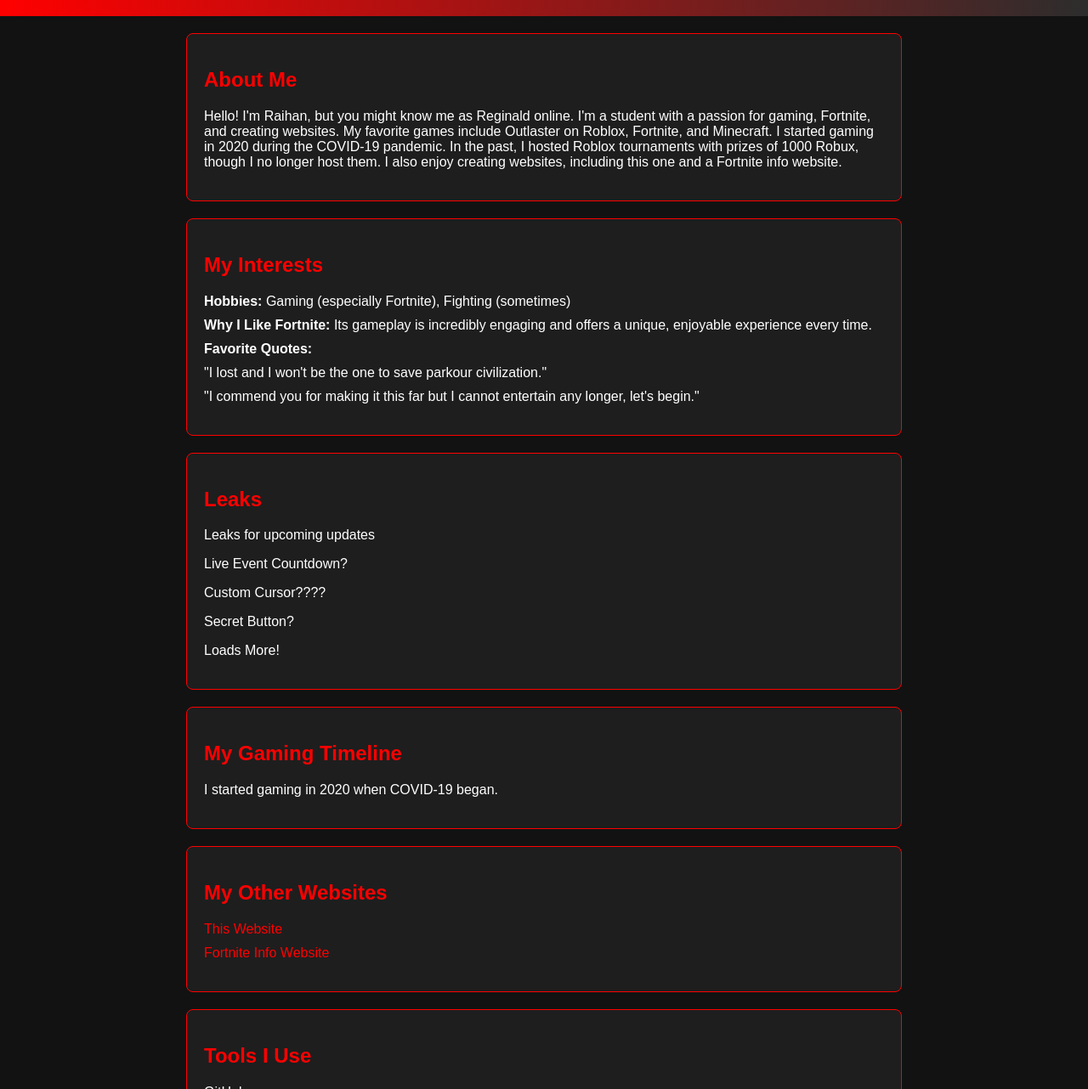
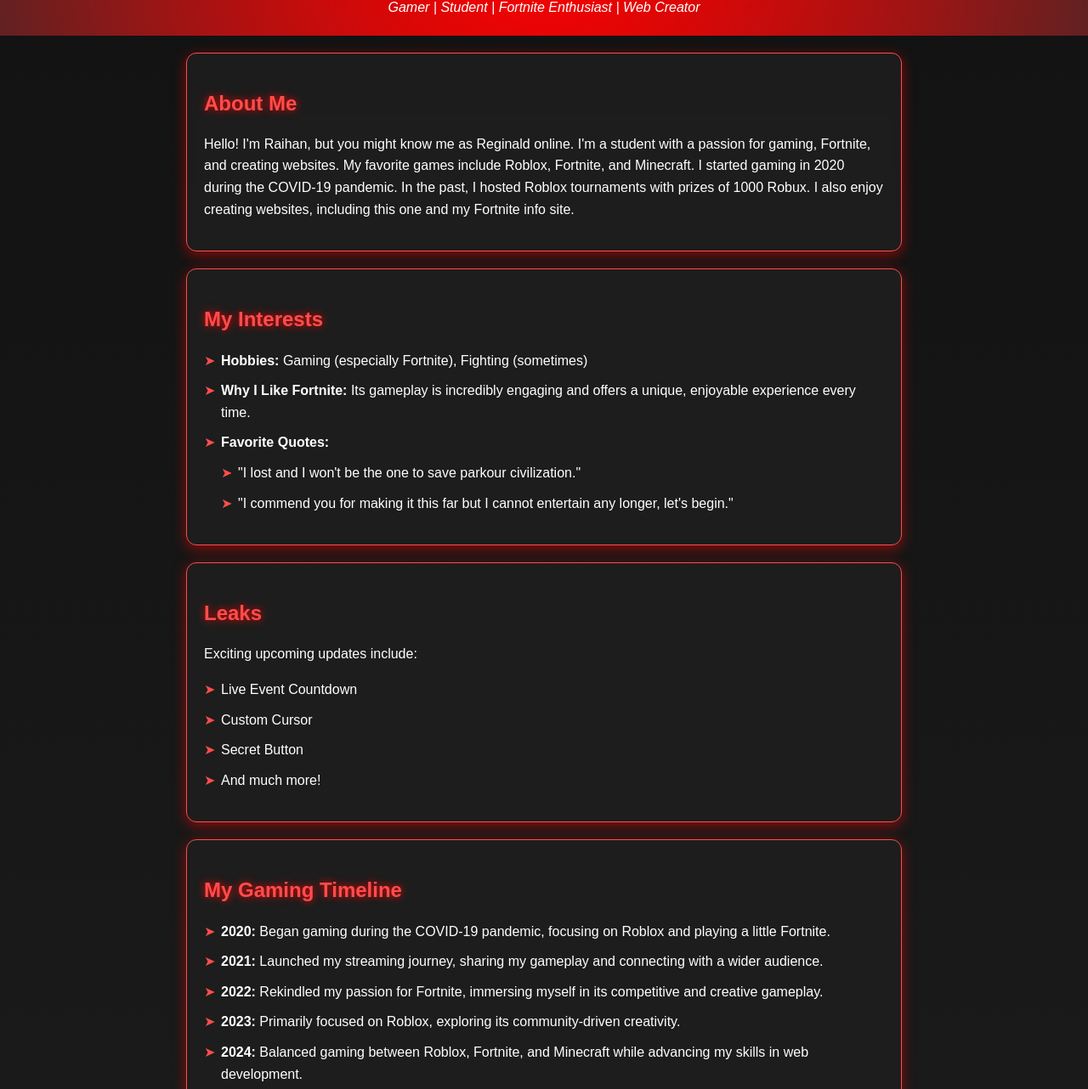
Before and after one commit to rn9997/about-myself-project, a plain HTML site: page index.html in a window 1280 px wide. Shown: the part 98-1380 px from the top of the page at 85% size. Drawn offline with Linux system fonts and the light colour scheme.

Commit message:
Update index.html

```diff
--- a/index.html
+++ b/index.html
@@ -3,38 +3,73 @@
 <head>
     <meta charset="UTF-8">
     <meta name="viewport" content="width=device-width, initial-scale=1.0">
+    <meta name="description" content="Welcome to Reginald's World! Explore my gaming journey, creative projects, and more.">
+    <meta name="author" content="Raihan | Reginald">
+    <meta name="keywords" content="Gaming, Fortnite, Web Design, Reginald">
     <title>Raihan | Reginald's World</title>
     <style>
         /* General Styling */
         body {
             margin: 0;
             font-family: 'Arial', sans-serif;
-            background-color: #121212;
+            background: linear-gradient(to bottom, #121212, #1e1e1e);
             color: #ffffff;
+            line-height: 1.6;
         }
+
         a {
-            color: #ff0000;
+            color: #ff4d4d;
             text-decoration: none;
+            font-weight: bold;
+            transition: all 0.3s ease;
         }
+
         a:hover {
-            text-decoration: underline;
+            color: #ffffff;
+            text-shadow: 0 0 10px #ff4d4d, 0 0 20px #ff0000;
         }
 
         /* Header Section */
         header {
-            background: linear-gradient(90deg, #ff0000, #2d2d2d);
+            background: radial-gradient(circle at top, #ff0000, #2d2d2d);
             padding: 20px;
             text-align: center;
+            position: relative;
+            overflow: hidden;
         }
+
+        header::before {
+            content: '';
+            position: absolute;
+            top: -50%;
+            left: -50%;
+            width: 200%;
+            height: 200%;
+            background: radial-gradient(circle, rgba(255, 0, 0, 0.5), transparent);
+            animation: rotateGradient 10s linear infinite;
+            z-index: 0;
+        }
+
         header h1 {
+            position: relative;
             margin: 0;
             font-size: 2.5rem;
-            color: #ffffff;
+            letter-spacing: 2px;
+            z-index: 1;
+            text-shadow: 0 0 20px #ff0000, 0 0 40px #ff4d4d;
         }
+
         header p {
+            position: relative;
             margin: 10px 0 0;
-            font-size: 1.2rem;
+            font-size: 1rem;
             font-style: italic;
+            z-index: 1;
+        }
+
+        @keyframes rotateGradient {
+            0% { transform: rotate(0deg); }
+            100% { transform: rotate(360deg); }
         }
 
         /* Main Content */
@@ -43,28 +78,67 @@
             margin: 20px auto;
             width: 90%;
             max-width: 800px;
-            background-color: #1e1e1e;
-            border: 1px solid #ff0000;
-            border-radius: 8px;
+            background: rgba(30, 30, 30, 0.9);
+            border: 1px solid #ff4d4d;
+            border-radius: 12px;
+            box-shadow: 0 4px 15px rgba(255, 0, 0, 0.5);
+            backdrop-filter: blur(5px);
+            transition: transform 0.3s ease, box-shadow 0.3s ease;
         }
+
+        section:hover {
+            transform: translateY(-5px);
+            box-shadow: 0 6px 20px rgba(255, 0, 0, 0.8);
+        }
+
         section h2 {
-            color: #ff0000;
+            color: #ff4d4d;
+            text-shadow: 0 0 10px #ff0000;
+            margin-bottom: 15px;
         }
+
         section ul {
             list-style: none;
             padding: 0;
         }
+
         section ul li {
             margin: 10px 0;
+            padding-left: 20px;
+            position: relative;
+        }
+
+        section ul li::before {
+            content: "➤";
+            position: absolute;
+            left: 0;
+            color: #ff4d4d;
         }
 
         /* Footer */
         footer {
             text-align: center;
             padding: 10px;
-            background-color: #1e1e1e;
+            background: linear-gradient(90deg, #2d2d2d, #1e1e1e);
             color: #ffffff;
-            border-top: 1px solid #ff0000;
+            border-top: 1px solid #ff4d4d;
+            font-size: 0.9rem;
+            box-shadow: 0 -4px 10px rgba(255, 0, 0, 0.5);
+        }
+
+        footer p {
+            margin: 5px 0;
+        }
+
+        /* Responsive Design */
+        @media (max-width: 600px) {
+            header h1 {
+                font-size: 2rem;
+            }
+
+            section {
+                width: 95%;
+            }
         }
     </style>
 </head>
@@ -79,7 +153,10 @@
     <!-- About Section -->
     <section>
         <h2>About Me</h2>
-        <p>Hello! I'm Raihan, but you might know me as Reginald online. I'm a student with a passion for gaming, Fortnite, and creating websites. My favorite games include Outlaster on Roblox, Fortnite, and Minecraft. I started gaming in 2020 during the COVID-19 pandemic. In the past, I hosted Roblox tournaments with prizes of 1000 Robux, though I no longer host them. I also enjoy creating websites, including this one and a Fortnite info website.</p>
+        <p>
+            Hello! I'm Raihan, but you might know me as Reginald online. I'm a student with a passion for gaming, Fortnite, and creating websites. My favorite games include Roblox, Fortnite, and Minecraft.
+            I started gaming in 2020 during the COVID-19 pandemic. In the past, I hosted Roblox tournaments with prizes of 1000 Robux. I also enjoy creating websites, including this one and my Fortnite info site.
+        </p>
     </section>
 
     <!-- Interests Section -->
@@ -97,30 +174,35 @@
         </ul>
     </section>
 
-    <!-- Hints Section -->
+    <!-- Leaks Section -->
     <section>
-        <h2>Leaks</h2> <p>
-            Leaks for upcoming updates
-        <p>Live Event Countdown?<p>
-            Custom Cursor???? <p>
-            Secret Button? <p>
-            Loads More!
-            </p>
-        </p>
+        <h2>Leaks</h2>
+        <p>Exciting upcoming updates include:</p>
+        <ul>
+            <li>Live Event Countdown</li>
+            <li>Custom Cursor</li>
+            <li>Secret Button</li>
+            <li>And much more!</li>
+        </ul>
     </section>
 
-    <!-- Timeline Section -->
+    <!-- Gaming Timeline Section -->
     <section>
         <h2>My Gaming Timeline</h2>
-        <p>I started gaming in 2020 when COVID-19 began.</p>
+        <ul>
+            <li><strong>2020:</strong> Began gaming during the COVID-19 pandemic, focusing on Roblox and playing a little Fortnite.</li>
+            <li><strong>2021:</strong> Launched my streaming journey, sharing my gameplay and connecting with a wider audience.</li>
+            <li><strong>2022:</strong> Rekindled my passion for Fortnite, immersing myself in its competitive and creative gameplay.</li>
+            <li><strong>2023:</strong> Primarily focused on Roblox, exploring its community-driven creativity.</li>
+            <li><strong>2024:</strong> Balanced gaming between Roblox, Fortnite, and Minecraft while advancing my skills in web development.</li>
+        </ul>
     </section>
 
     <!-- Websites Section -->
     <section>
         <h2>My Other Websites</h2>
         <ul>
-            <li><a href="https://example1.com" target="_blank">This Website</a></li>
-            <li><a href="https://example2.com" target="_blank">Fortnite Info Website</a></li>
+            <li><a href="https://rn9997.github.io/Remix/" target="_blank">Fortnite Info Website</a></li>
         </ul>
     </section>
 
@@ -131,7 +213,7 @@
             <li>GitHub</li>
             <li>JSFiddle</li>
         </ul>
-        <p>COMING SOON</p>
+        <p><em>COMING SOON: More tools and resources!</em></p>
     </section>
 
     <!-- Find Me Online -->
@@ -145,7 +227,8 @@
 
     <!-- Footer Section -->
     <footer>
-        <p>&copy; 2024 Raihan | Designed by Reginald | Frequently Updated</p>
+        <p>&copy; 2024 Raihan | Designed by Reginald</p>
+        <p>Updated frequently for the best experience!</p>
     </footer>
 
 </body>
```
